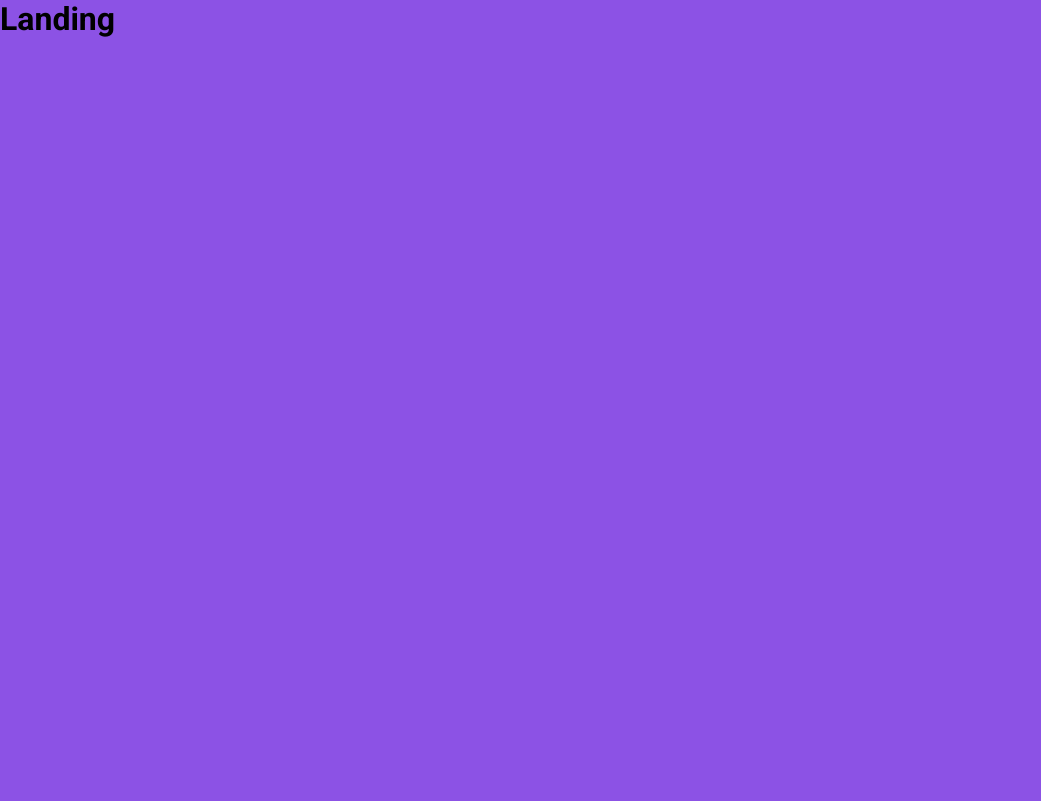
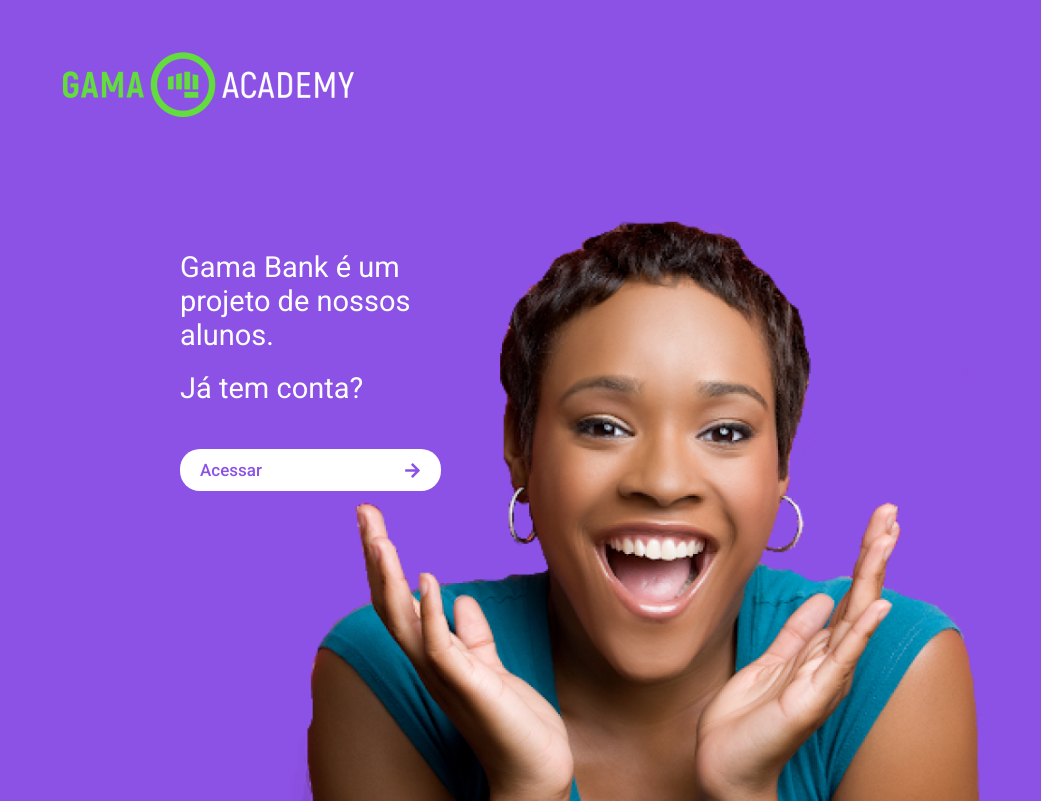
Before and after one commit to CodeCommit-GamaAcademy/React-CodeCommit, a React (Create React App) app: page / in a window 1280 px wide. Shown: the whole page, without its empty margins (0-1041 px from the left). Built offline with nearby package versions, Linux system fonts and the light colour scheme.

Commit message:
feature/first part landingpage

```diff
--- a/src/Pages/Landing/index.tsx
+++ b/src/Pages/Landing/index.tsx
@@ -1,10 +1,24 @@
 import React from 'react';
+import {FaArrowRight} from 'react-icons/fa';
 
-// import { Container } from './styles';
+import { Container, Header, TextContainer, Button } from './styles';
+
+import Logo from '../../assets/main-logo.png';
 
 const Landing: React.FC = () => {
   return (
-    <h1>Landing</h1>
+    <>
+      <Header>
+        <img src={Logo} alt="logo"/>
+      </Header>
+      <Container>
+        <TextContainer>
+          <p>Gama Bank é um projeto de nossos alunos.</p><br/>
+          <p> Já tem conta?</p>
+        </TextContainer>
+          <Button>Acessar <FaArrowRight /></Button>
+      </Container>
+    </>
   );
 }
 
--- /dev/null
+++ b/src/Pages/Landing/styles.ts
@@ -0,0 +1,65 @@
+import styled from 'styled-components';
+
+import Model from '../../assets/background-landing-1.png';
+
+
+export const Container = styled.div`
+    display: flex;
+    align-items: center;
+    flex-direction: row;
+    width: 100%;
+    height: 85vh;
+    background-image: url(${Model});
+    background-size: 700px;
+    background-position:center bottom;
+    background-repeat: no-repeat;
+
+`;
+
+export const TextContainer = styled.div`
+    display: flex;
+    flex-direction: column;
+    /* align-items: center; */
+
+    position: absolute;
+    width: 481px;
+    height: 173px;
+    margin-top: -250px;
+
+
+    p{
+        font-size:29px;
+        color: #fff;
+        margin-left: 180px;
+        font-weight: normal;
+        line-height: 34px;
+        font-style: normal;
+    }
+
+`
+
+export const Button = styled.button`
+    display: flex;
+    align-items: center;
+    justify-content: space-between;
+    position: absolute;
+    left: 180px;
+    top: 449px;
+    width: 261px;
+    height: 42px;
+    background: #FFFFFF;
+    border-radius: 20px;
+    border: none;
+    font-size: 17px;
+    font-weight: 500;
+    color: #8C52E5;
+    padding: 20px;
+`
+
+export const Header = styled.header`
+
+    img{
+        margin-left: 63px;
+        margin-top: 52px;
+    }
+`
```
